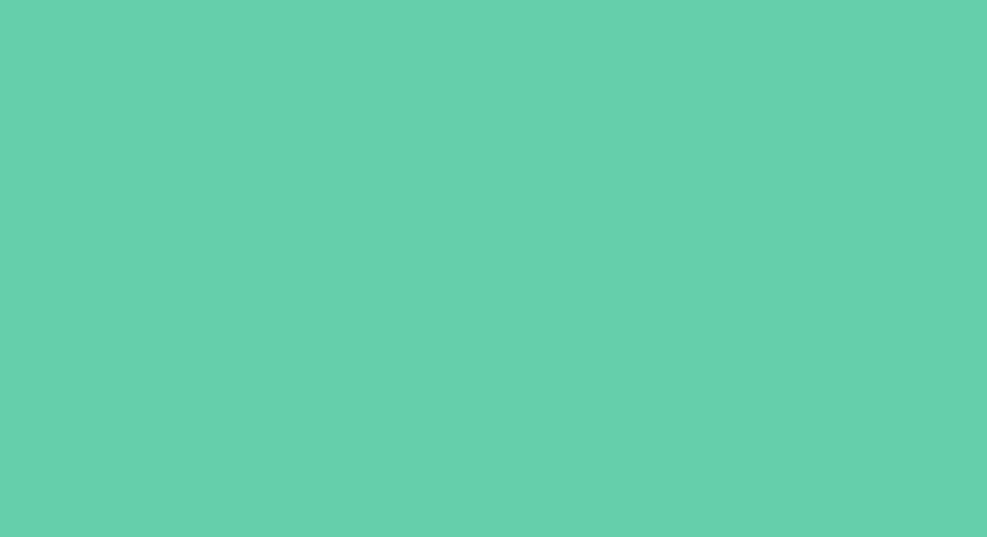
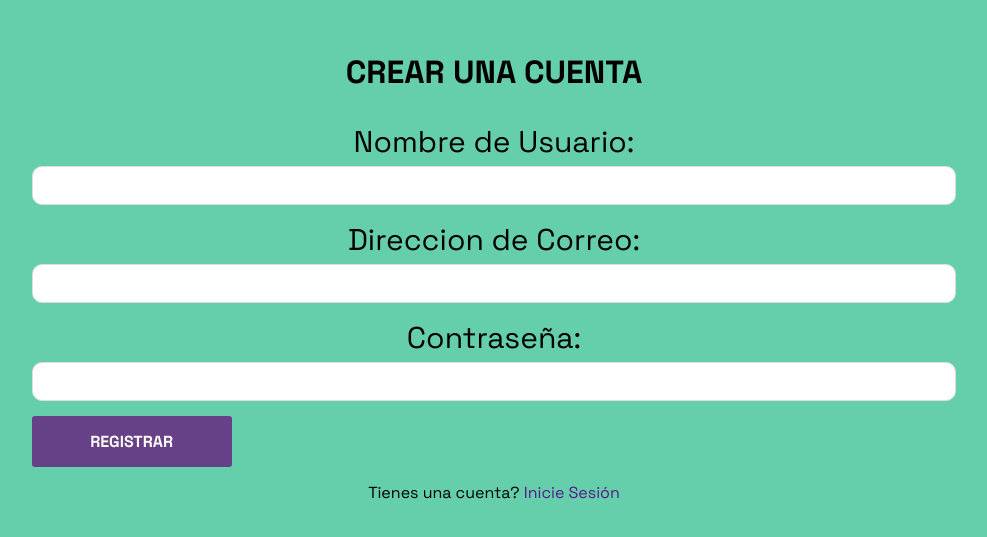
Before and after one commit to daniel69zz/foro, a React (Vite) app: page /register in a window 1280 px wide. Before the commit this address had no page. Shown: the part 155-692 px from the top of the page, without its empty margins (146-1133 px from the left). Built offline with nearby package versions, Linux system fonts and the light colour scheme.

Commit message:
register añadido

```diff
--- a/src/App.jsx
+++ b/src/App.jsx
@@ -4,6 +4,7 @@ import viteLogo from '/vite.svg'
 import './App.css'
 import { BrowserRouter, Routes, Route } from 'react-router-dom'
 import Login from "./components/Login"
+import Register from "./components/Register"
 
 function App() {
   const [count, setCount] = useState(0)
@@ -12,7 +13,8 @@ function App() {
     <div className='app'>
       <BrowserRouter>
           <Routes>
-              <Route path='/nose' element={<Login/>}/>
+              <Route path='/login' element={<Login/>}/>
+              <Route path='/register' element={<Register/>}/>
           </Routes>
       </BrowserRouter>
 
--- a/src/components/Login.jsx
+++ b/src/components/Login.jsx
@@ -11,10 +11,10 @@ function Login(){
             <h1 className="loginTitle">Ingrese su cuenta</h1>
             <form className="loginForm">
                 <label htmlFor="email">Dirección Email:</label>
-                <input type="text" name="email" id="email" />
+                <input type="text" name="email" id="email" onChange={(e) => setEmail(e.target.value)}/>
 
                 <label htmlFor="password">Contraseña:</label>
-                <input type="password" name="password" id="password" />
+                <input type="password" name="password" id="password" onChange={(e) => setPassword(e.target.value)} />
                 <button className="loginBtn">Iniciar Sesión</button>
                 <p>
                     No tienes una cuenta? <a href="">Crea una</a>
--- /dev/null
+++ b/src/components/Register.jsx
@@ -0,0 +1,31 @@
+import React, {useState} from 'react';
+import {Link, useNavigate} from 'react-router-dom';
+
+function Register(){
+    const [username, setUsername] = useState("");
+    const [email, setEmail] = useState("");
+    const [password, setPassword] = useState("");
+
+    return (
+        <main className='register'>
+            <h1 className='registerTitle'>CREAR UNA CUENTA</h1>
+            <form className="registerForm">
+                <label htmlFor="username">Nombre de Usuario:</label>
+                <input type="text" id='username' name='username' onChange={(e) => setUsername(e.target.value)}/>
+
+                <label htmlFor="email">Direccion de Correo:</label>
+                <input type="text" name='email' id='email' onChange={(e) => setEmail(e.target.value)}/>
+
+                <label htmlFor="password">Contraseña:</label>
+                <input type="password" id='password' name='password' onChange={(e) => setPassword(e.target.value)}/>
+
+                <button className='registerBtn'>REGISTRAR</button>
+                <p>
+                    Tienes una cuenta? <a href="">Inicie Sesión</a>
+                </p>
+            </form>
+        </main>
+    )
+}
+
+export default Register;
--- a/src/index.css
+++ b/src/index.css
@@ -9,6 +9,7 @@
 body{
 	background-color: rgb(101, 207, 171);
 }
+
 input {
 	padding: 10px 20px;
 	border: 1px solid #ddd;
```
